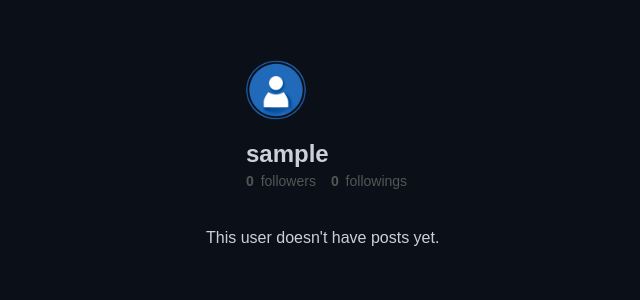
After one commit to artemhubenko/network, a Django app: page /profile in a window 1280 px wide. The commit adds this page. Shown: the top 300 px of the page, without its empty margins (34-674 px from the left). Run offline with Django 3.2, Linux system fonts and the light colour scheme; the visitor is signed in with stand-in values (Sample User, id 1); data comes from the database, SQL or seed files in the repository; data that the repository does not hold is empty.

Commit message:
Profile page added.

```diff
--- /dev/null
+++ b/network/static/network/styles_profile.css
@@ -0,0 +1,142 @@
+/* profile.css */
+
+body {
+    background: #0b0f18;
+    color: #c9d1d9;
+    font-family: 'Segoe UI', Tahoma, Geneva, Verdana, sans-serif;
+}
+/* Общий контейнер */
+.profile-page {
+    max-width: 800px;
+    margin: 20px auto;
+    font-family: Arial, sans-serif;
+}
+
+/* Профильный блок */
+.profile-header {
+    padding: 20px;
+    display: flex;
+    align-items: center;
+}
+
+/* Аватарка */
+.avatar {
+    width: 100px;
+    height: 100px;
+    flex-shrink: 0;
+}
+
+.avatar-img {
+    width: 100%;
+    height: 100%;
+    object-fit: cover;
+    border-radius: 50%;
+}
+
+/* Инфо о пользователе */
+.user-details {
+    margin-left: 20px;
+}
+
+.username {
+    margin: 0;
+    font-size: 24px;
+}
+
+/* Статистика подписок */
+.follow-stats {
+    display: flex;
+    margin-top: 5px;
+}
+
+.follow-stats .followers,
+.follow-stats .following {
+    margin-right: 15px;
+    font-size: 14px;
+    color: #555;
+}
+
+.follow-stats .count {
+    font-weight: bold;
+    margin-right: 3px;
+}
+
+/* Кнопка подписки */
+#follow-btn {
+    padding: 6px 12px;
+    margin-top: 15px;
+    border: none;
+    border-radius: 5px;
+    cursor: pointer;
+    font-weight: bold;
+}
+
+#follow-btn.btn-primary {
+    background-color: #007bff;
+    color: white;
+}
+
+#follow-btn.btn-primary:hover {
+    background-color: #0069d9;
+}
+
+/* Посты */
+#user-posts {
+    margin-top: 20px;
+}
+
+.post-card {
+    background: linear-gradient(135deg, #161b22, #0d1117);
+    border-radius: 12px;
+    box-shadow: 0 2px 10px rgba(0,0,0,0.5);
+    transition: transform 0.2s, box-shadow 0.2s;
+    padding: 12px;
+}
+.post-card:hover {
+    transform: translateY(-2px);
+    box-shadow: 0 6px 20px rgba(0,0,0,0.6);
+}
+
+.post-actions {
+    margin-top: 10px;
+    font-size: 0.9rem;
+    color: #8b949e;
+}
+
+.card-body {
+    padding: 0;
+}
+
+.post-author {
+    font-size: 12px;
+    color: #777;
+    margin-bottom: 8px;
+    color: #58a6ff;
+    font-weight: 600;
+    margin: 0 0 8px 0;
+}
+
+.card-text {
+    font-size: 14px;
+    margin-bottom: 10px;
+}
+
+
+.likes {
+    cursor: pointer;
+    user-select: none;
+}
+
+.likes.liked {
+    color: red;
+    font-weight: bold;
+}
+
+/* Мелкие подправки */
+.mb-3 {
+    margin-bottom: 15px;
+}
+
+.mb-4 {
+    margin-bottom: 20px;
+}
--- a/network/templates/network/layout.html
+++ b/network/templates/network/layout.html
@@ -17,7 +17,7 @@
               <ul class="navbar-nav mr-auto">
                 {% if user.is_authenticated %}
                     <li class="nav-item">
-                        <a class="nav-link" href="#"><strong>{{ user.username }}</strong></a>
+                        <a class="nav-link" href="{% url 'profile' %}"><strong>{{ user.username }}</strong></a>
                     </li>
                 {% endif %}
                 <li class="nav-item">
--- /dev/null
+++ b/network/templates/network/profile.html
@@ -0,0 +1,69 @@
+{% load static %}
+
+<!DOCTYPE html>
+<html lang="en">
+    <head>
+        <title>Profile</title>
+        <link href="{% static  'network/styles_profile.css' %}" rel="stylesheet">
+        <link rel="icon" href="https://img.icons8.com/?size=100&id=13441&format=png&color=000000">
+        <script src="{% static 'network/profile.js'%}"></script>
+    </head>
+    <body>
+        <div class="container profile-page">
+
+
+            <div class="profile-header card mb-4">
+                <div class="profile-info d-flex align-items-center">
+
+                    <div class="avatar">
+                        <img src="{% if user.avatar %}{{ user.avatar.url }}{% else %}/static/default-avatar.png{% endif %}" alt="{{ user.username }}'s avatar" class="avatar-img">
+                    </div>
+
+                    <div class="user-details ml-3">
+                        <h3 class="username">{{ user.username }}</h3>
+
+                        <div class="follow-stats d-flex">
+                            <div class="followers mr-3">
+                                <span class="count">{{ user.followers.count }}</span> followers
+                            </div>
+                            <div class="following">
+                                <span class="count">{{ user.following.count }}</span> followings
+                            </div>
+                        </div>
+
+                        {% if request.user.is_authenticated and request.user != user %}
+                        <button id="follow-btn" class="btn btn-primary mt-2" data-user-id="{{ user.id }}">
+                            {% if request.user in user.followers.all %}
+                                Unfollow
+                            {% else %}
+                                Follow
+                            {% endif %}
+                        </button>
+                        {% endif %}
+                    </div>
+
+                </div>
+            </div>
+
+            <div id="user-posts">
+                {% for post in posts %}
+                <div class="card post-card mb-3">
+                    <div class="card-body">
+                        <h6 class="card-subtitle mb-2 post-author">{{ post.author.username }} • {{ post.timestamp|date:"Y-m-d H:i" }}</h6>
+                        <p class="card-text">{{ post.content }}</p>
+                        <div class="post-actions">
+                            <span class="likes {{ post.liked_by_me|yesno:'liked,' }}" data-post-id="{{ post.id }}" data-liked="{{ post.liked_by_me }}">
+                                ❤️ <span class="likes-count">{{ post.likes_count }}</span>
+                            </span>
+                        </div>
+                    </div>
+                </div>
+                {% empty %}
+                <p class="text-muted">This user doesn't have posts yet.</p>
+                {% endfor %}
+            </div>
+
+        </div>
+
+    </body>
+</html>
--- a/network/urls.py
+++ b/network/urls.py
@@ -6,6 +6,8 @@ from . import views
 urlpatterns = [
     path("", views.index, name="index"),
     path("<int:post_id>/like/", views.like_post, name="like_post"),
+    path("profile", views.profile, name="profile"),
+    path("profile/<str:username>/", views.user_profile, name="profile_user"),
 
     path("api/posts", views.posts, name="api_posts"),
 
--- a/network/views.py
+++ b/network/views.py
@@ -2,7 +2,7 @@ import json
 from django.contrib.auth import authenticate, login, logout
 from django.db import IntegrityError
 from django.http import HttpResponse, HttpResponseRedirect, JsonResponse
-from django.shortcuts import render, redirect
+from django.shortcuts import render, redirect, get_object_or_404
 from django.urls import reverse
 from . import forms
 import time
@@ -79,6 +79,22 @@ def posts(request):
 
     return JsonResponse({"posts": data}, safe=False)
 
+def profile(request):
+    user = request.user
+    posts = Post.objects.filter(author=user).order_by('-timestamp')
+    return render(request, 'network/profile.html', {
+        "user": user,
+        "posts": posts,
+    })
+
+def user_profile(request, username):
+    user = get_object_or_404(User, username=username)
+    posts = Post.objects.filter(author=user).order_by('timestamp')
+    return render(request, 'network/profile.html', {
+        "user": user,
+        "posts": posts,
+    })
+
 def login_view(request):
     if request.method == "POST":
 
```
Also changed, not shown: network/static/default-avatar.png (added), network/static/network/profile.js (added), network/static/network/styles_index.css (deleted).
